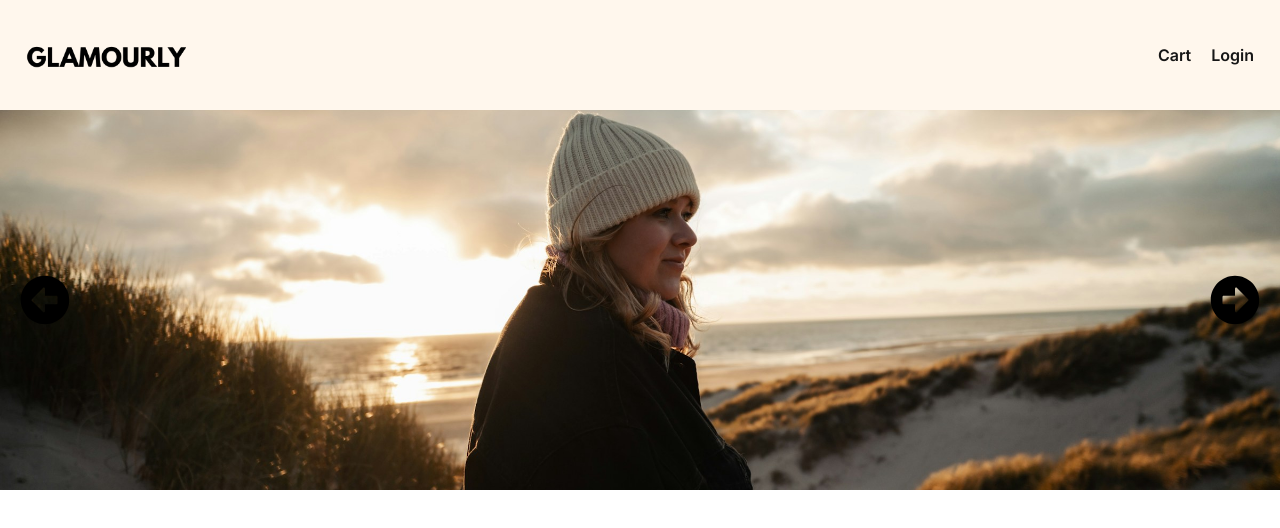
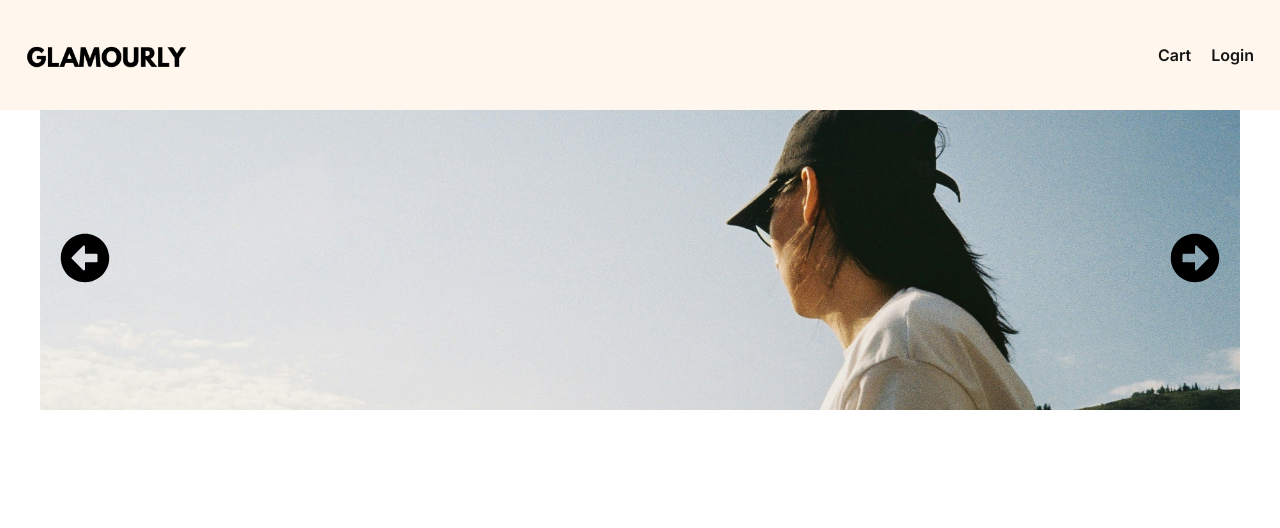
Before and after one commit to abirsinha88/Ecommerce-Website, a React (Vite) app: page / in a window 1280 px wide. Shown: the top 528 px of the page. Built offline with nearby package versions, Linux system fonts and the light colour scheme.

Commit message:
caroussel button fixed

```diff
--- a/src/Home.jsx
+++ b/src/Home.jsx
@@ -1,23 +1,20 @@
-import { useState } from "react";
-import { FaArrowAltCircleLeft } from "react-icons/fa";import { FaArrowAltCircleRight } from "react-icons/fa";
-
+import carousel1 from "../public/carousel-1.jpg";
+import carousel2 from "../public/carousel-2.jpg";
+import carousel3 from "../public/carousel-3.jpg";
+import ImageSlider from "./ImageSlider.jsx"
 
 function Home(){
-    const [carouselImage, SetCaraouselImage] = useState(2);
+  const images=[carousel1,carousel2,carousel3];
 
 
 
     return (
-        <section className="carousel-image">
-             <div className="image-container">
-            <img src={`/carousel-${carouselImage}.jpg`}
-            className="carousal"  alt="" />
 
-          <FaArrowAltCircleLeft style={{left:"20px"}}/>
-            <FaArrowAltCircleRight style={{right:"20px"}} />
-
+        <div style={{maxWidth:"1200px", width:"100%",height:"300px",
+            margin: "0px auto"
+       }}>
+            <ImageSlider imageurls={{images}}/>
         </div>
-        </section>
     )
 
 
--- /dev/null
+++ b/src/ImageSlider.jsx
@@ -0,0 +1,39 @@
+import { useState } from "react";
+import { FaArrowAltCircleLeft } from "react-icons/fa";
+import { FaArrowAltCircleRight } from "react-icons/fa";
+
+
+function ImageSlider(props){
+     const [imageIndex, setimageIndex] = useState(0);
+     function previousImage(){
+    if(imageIndex==0){
+        setimageIndex(props.imageurls.images.length - 1 );
+    }
+    else
+        setimageIndex( prevIndex=> prevIndex-1 );
+}
+function nextImage(){
+    if(imageIndex==props.imageurls.images.length - 1){
+        setimageIndex(0);
+    }
+    else
+        setimageIndex( prevIndex=> prevIndex+1 );
+}
+    return(
+        <div className="img-slider-container">
+
+            <img src={props.imageurls.images[imageIndex]}
+            className="img-slider-img"  alt="" />
+            <button onClick={previousImage} className="img-slider-btn" style={{left:"20px"}}>
+                <FaArrowAltCircleLeft />
+            </button>
+            <button onClick={nextImage} className="img-slider-btn" style={{right:"20px"}}>
+                <FaArrowAltCircleRight  />
+            </button>
+
+
+        </div>
+
+    )
+}
+export default ImageSlider;
--- a/src/index.css
+++ b/src/index.css
@@ -51,40 +51,30 @@
 .carousel-image{
     height: 380px;
 }
-.image-container{
+.img-slider-container{
 height: 100%;
+width: 100%;
 overflow: hidden;
 position: relative;
 }
-.image-container img.carousal{
+.img-slider-img{
     height: 100%;
     width: 100%;
     object-fit: cover;
-    object-position: 50% 53%;
+    object-position: 50% 20%;
+    display: block;
 
 }
-.image-container svg{
-    position: absolute;
-    top: 165px;
-    /* bottom: 0px; */
+.img-slider-btn{
+all: unset;
+position: absolute;
+top: 0px;
+bottom: 0px;
+}
+.img-slider-btn > *{
+    /* position: absolute; */
+    /* display: block; */
     width: 50px;
     height: 50px;
     /* z-index: 10; */
 }
-/* .image-container img.icon-forward{
-    position: absolute;
-    top: 165px;
-    right: 20px;
-    width: 50px;
-    height: 50px;
-    z-index: 10;
-} */
-/* .image-container svg:last-child{
-    position: absolute;
-    top: 165px;
-    left: 730px;
-    /* right: 20px; */
-    /* width: 50px;
-    height: 50px;
-    z-index: 10;
-} */ */
```
